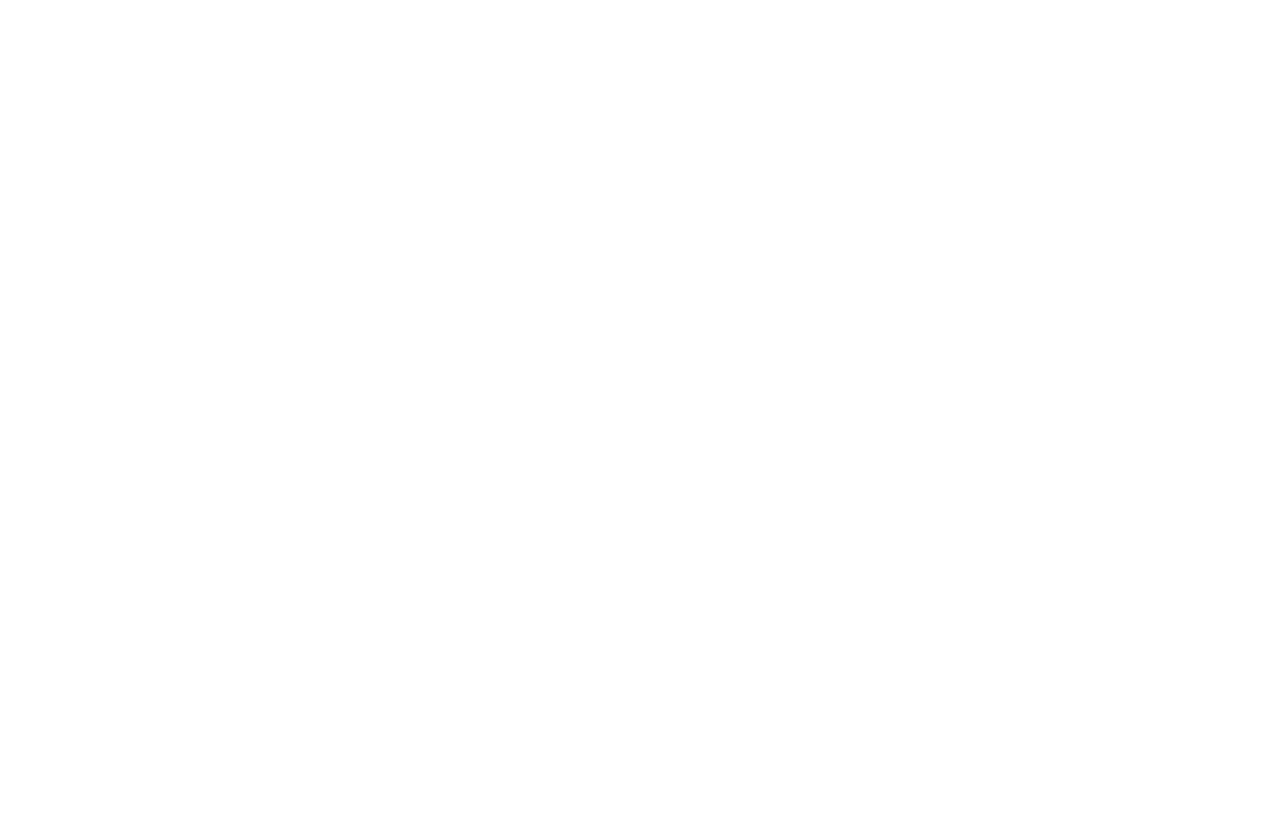
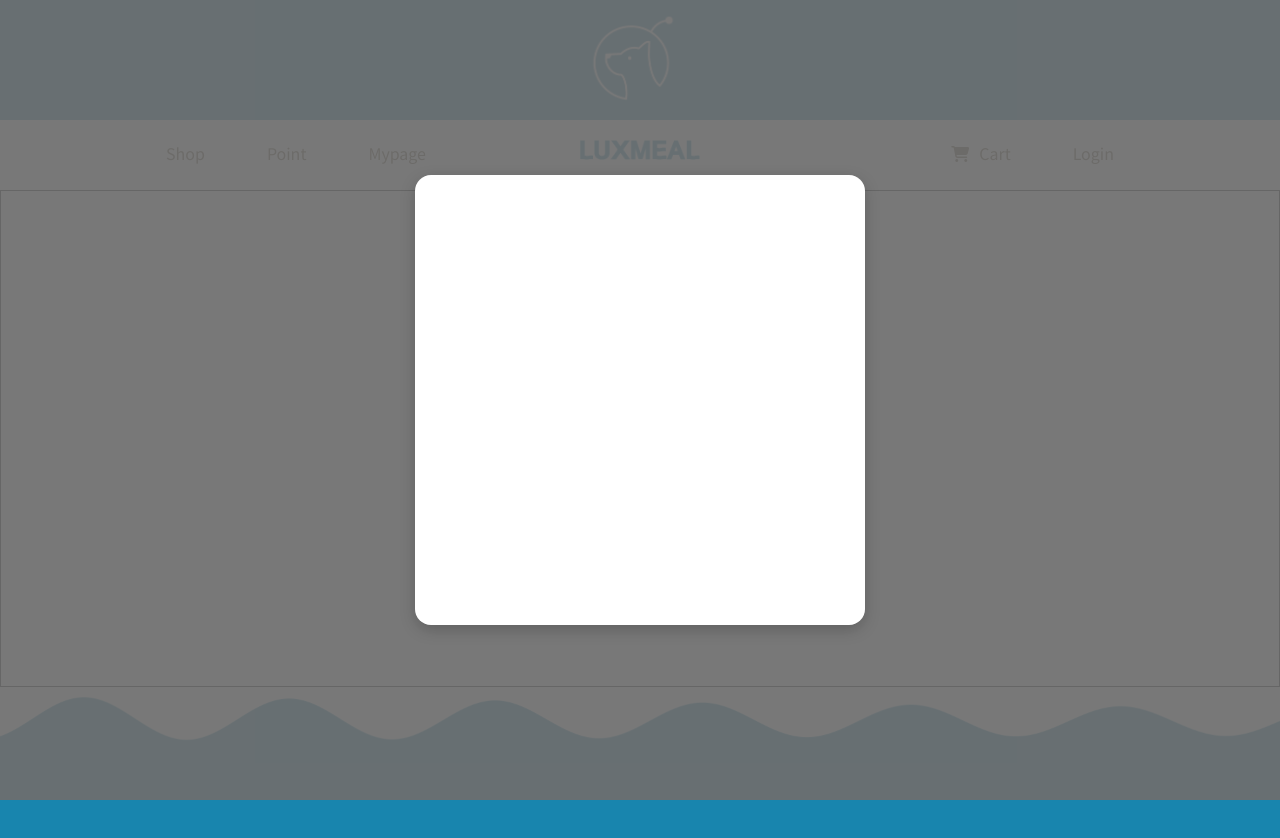
Before and after one commit to codestates-seb/seb40_main_019, a React (Create React App) app in the folder client/: page /modal in a window 1280 px wide. Before the commit this address had no page. Shown: the top 838 px of the page. Before the commit the page ends 800 px from the top, so only its background shows below. Built offline with nearby package versions, Linux system fonts and the light colour scheme.

Commit message:
Feat: 이메일 인증 모달창 임시 추가

```diff
--- a/client/src/App.js
+++ b/client/src/App.js
@@ -4,6 +4,7 @@
 import Home from './pages/home/js/Home';
 import Login from './pages/login/js/Login';
 import Signup from './pages/signup/js/Signup';
+import SignupModal from './components/signup/js/SignupModal';
 
 function App() {
   //json-server 주소
@@ -16,6 +17,7 @@
           <Route index element={<Home />} />
           <Route path="/login" element={<Login />} />
           <Route path="/signup" element={<Signup />} />
+          <Route path="/modal" element={<SignupModal />} />
         </Route>
       </Routes>
     </>
--- /dev/null
+++ b/client/src/components/signup/css/signupModal.scss
@@ -0,0 +1,22 @@
+.modalBackground{
+  position: fixed;
+  z-index: 999;
+  top: 0;
+  left: 0;
+  bottom: 0;
+  right: 0;
+  background-color: rgba(110, 110, 110, 0.93);
+  display: flex;
+  justify-content: center;
+  align-items: center;
+  .modal{
+    width: 450px;
+    height: 450px;
+    background: #fff;
+    box-shadow: 0 5px 16px rgba(0, 0, 0, 0.2);
+    display: flex;
+    justify-content: center;
+    padding: 20px;
+    border-radius: 16px;
+  }
+}
--- /dev/null
+++ b/client/src/components/signup/js/SignupModal.js
@@ -0,0 +1,14 @@
+// import React from 'react';
+import '../css/signupModal.scss';
+
+export default function SignupModal() {
+  return (
+    <>
+      <div className="modalBackground">
+        <div className="modal">
+          <div></div>
+        </div>
+      </div>
+    </>
+  );
+}
```
